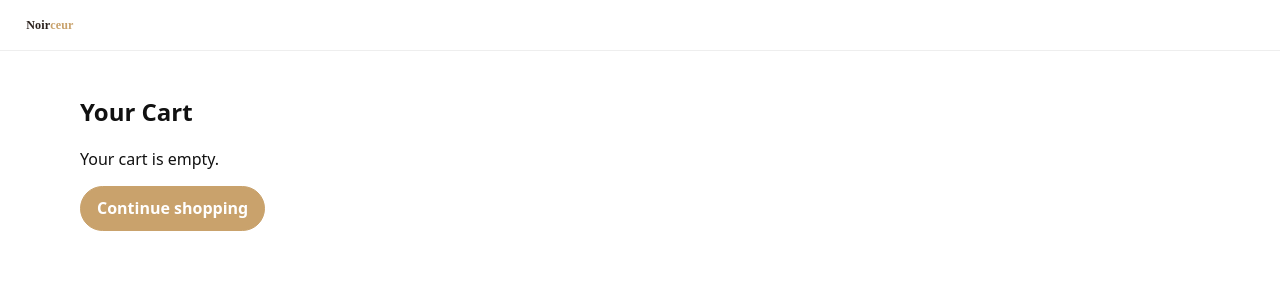
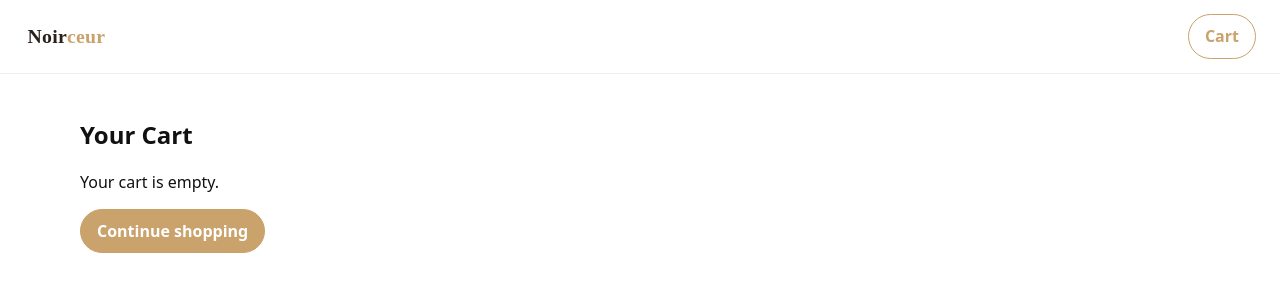
Before and after one commit to Aminalo/SBA_ReactWebApplicationProject, a React (Vite) app: page /cart in a window 1280 px wide. Shown: the top 300 px of the page. Built offline with nearby package versions, Linux system fonts and the light colour scheme.

Commit message:
show Cart link with quantity badge in navbar

```diff
--- a/src/App.jsx
+++ b/src/App.jsx
@@ -1,10 +1,16 @@
 import { Routes, Route, Link } from "react-router-dom";
 import ProductsPage from "./pages/ProductsPage.jsx";
 import CartPage from "./pages/CartPage.jsx";
-// 👉 Vite: on importe le SVG, on n’utilise pas src="/src/…"
+// 👉 Vite: import the SVG file (correct)
 import wordmark from "./assets/noirceur-wordmark.svg";
+import { useSelector } from "react-redux";
 
 export default function App() {
+  // Total quantity across all cart items
+  const totalQty = useSelector((s) =>
+    s.cart.reduce((sum, i) => sum + (i.qty || 1), 0)
+  );
+
   return (
     <>
       <header className="site">
@@ -12,7 +18,11 @@ export default function App() {
           <div className="brand">
             <Link to="/"><img src={wordmark} alt="Noirceur" /></Link>
           </div>
-          {/* plus de bouton Cart dans le header */}
+
+          {/* ✅ Cart link visible in the navbar, with badge if not empty */}
+          <Link to="/cart" className="btn ghost" aria-label="Open cart">
+            Cart {totalQty > 0 && <span className="badge">{totalQty}</span>}
+          </Link>
         </div>
       </header>
 
--- a/src/styles.css
+++ b/src/styles.css
@@ -133,7 +133,13 @@ header .brand {
     gap: .75rem
 }
 
-header .brand img {
-    height: 22px;
-    display: block
+header .brand img { height: 36px; display: block; }
+@media (max-width: 640px) { header .brand img { height: 28px; } }
+
+/* Small quantity badge shown next to "Cart" */
+.badge{
+  display:inline-flex; align-items:center; justify-content:center;
+  min-width:18px; height:18px; padding:0 6px; border-radius:999px;
+  background:#111; color:#fff; font-size:12px; line-height:1; font-weight:700;
+  margin-left:6px;
 }
```
Also changed, not shown: src/pages/CartPage.jsx (+21 -15 lines).
